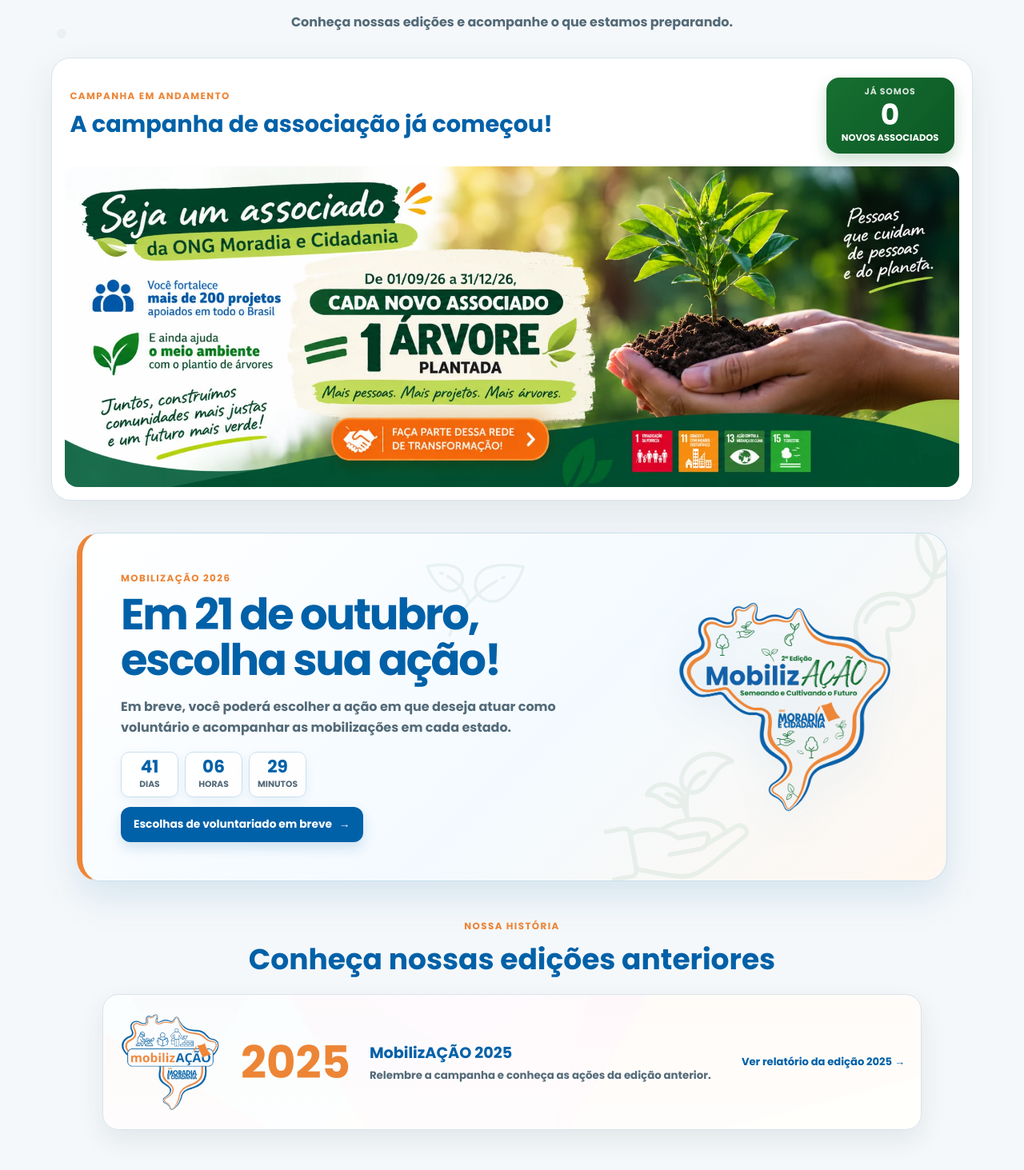
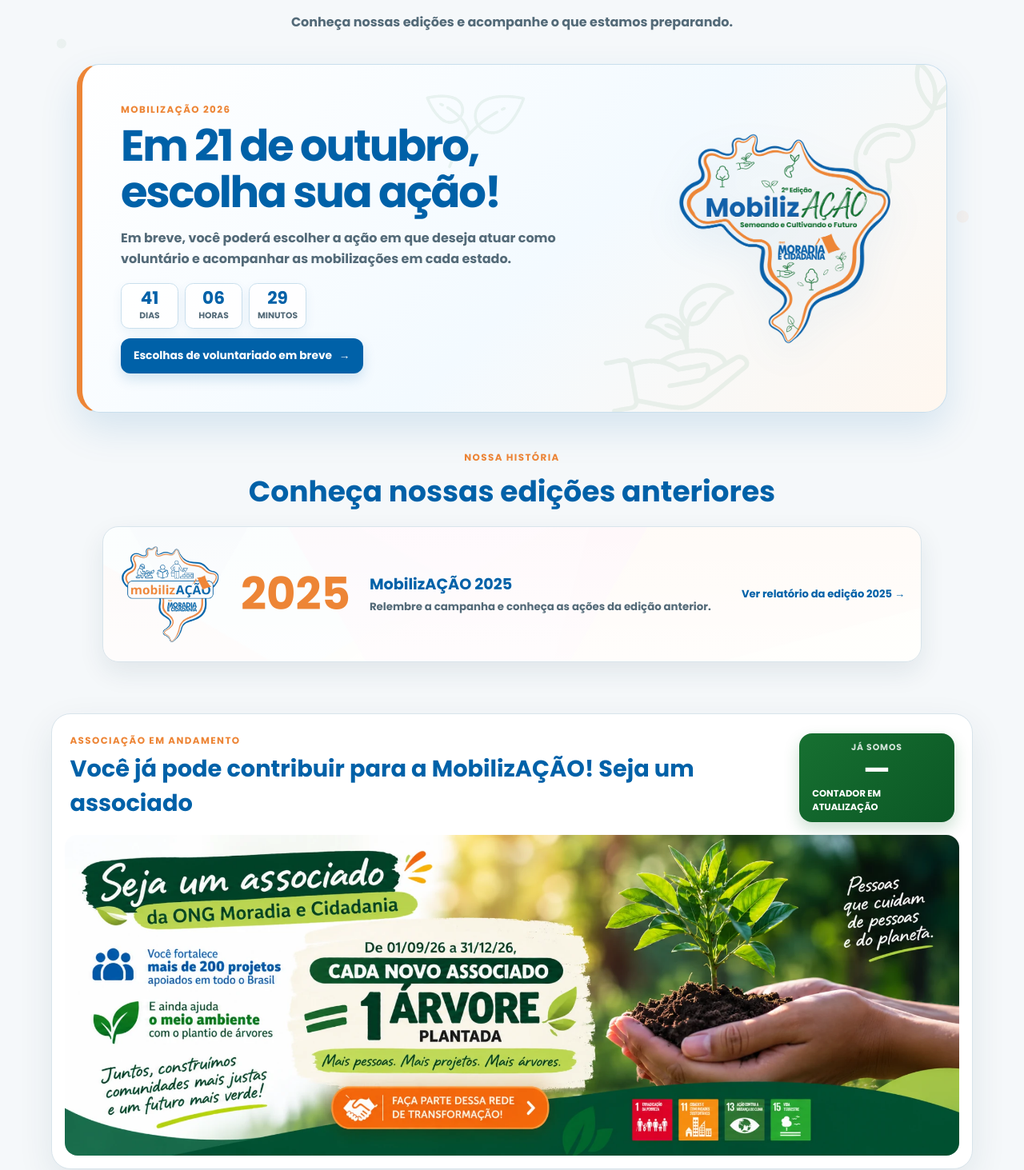
Before and after one commit to NataliaAraujo2/mobilizacao, a React (Vite) app: page / in a window 1280 px wide. Shown: the part 270-1733 px from the top of the page at 80% size. Built offline with nearby package versions, Linux system fonts and the light colour scheme; no server answers.

Commit message:
fix: ajustar espaçamento e login

```diff
--- a/src/pages/CampaignGateway.jsx
+++ b/src/pages/CampaignGateway.jsx
@@ -11,12 +11,13 @@
 
 function AssociatesCounter() {
   const [count, setCount] = useState(null);
+  const [unavailable, setUnavailable] = useState(false);
 
   useEffect(() => {
     let active = true;
     getNewAssociatesCount()
       .then((value) => { if (active) setCount(value); })
-      .catch(() => { if (active) setCount(0); });
+      .catch(() => { if (active) setUnavailable(true); });
     return () => { active = false; };
   }, []);
 
@@ -24,7 +25,7 @@
     <div className={styles.associatesCounter} aria-live="polite" aria-busy={count === null}>
       <small>Já somos</small>
       <strong>{count === null ? "—" : count.toLocaleString("pt-BR")}</strong>
-      <span>novos associados</span>
+      <span>{unavailable ? "contador em atualização" : "novos associados"}</span>
     </div>
   );
 }
@@ -79,22 +80,6 @@
         <p>Conheça nossas edições e acompanhe o que estamos preparando.</p>
       </section>
 
-      <section className={styles.activeCampaign} aria-labelledby="active-campaign-title">
-        <div className={styles.campaignHeading}>
-          <div>
-            <p className={styles.eyebrow}>Campanha em andamento</p>
-            <h2 id="active-campaign-title">A campanha de associação já começou!</h2>
-          </div>
-          <AssociatesCounter />
-        </div>
-        <img
-          src={associatesBanner}
-          alt="Seja um associado da ONG Moradia e Cidadania. De 1º de setembro a 31 de dezembro de 2026, cada novo associado representa uma árvore plantada."
-          width="1920"
-          height="689"
-        />
-      </section>
-
       <Link className={styles.mapTeaser} to="/2026" aria-labelledby="map-teaser-title">
         <img className={`${styles.kitElement} ${styles.kitLeaves}`} src={leavesElement} alt="" aria-hidden="true" />
         <img className={`${styles.kitElement} ${styles.kitGrowing}`} src={growingElement} alt="" aria-hidden="true" />
@@ -124,6 +109,22 @@
           <span className={styles.previousLink}>Ver relatório da edição 2025 <b aria-hidden="true">→</b></span>
         </Link>
       </section>
+
+      <section className={styles.activeCampaign} aria-labelledby="active-campaign-title">
+        <div className={styles.campaignHeading}>
+          <div>
+            <p className={styles.eyebrow}>Associação em andamento</p>
+            <h2 id="active-campaign-title">Você já pode contribuir para a MobilizAÇÃO! Seja um associado</h2>
+          </div>
+          <AssociatesCounter />
+        </div>
+        <img
+          src={associatesBanner}
+          alt="Seja um associado da ONG Moradia e Cidadania. De 1º de setembro a 31 de dezembro de 2026, cada novo associado representa uma árvore plantada."
+          width="1920"
+          height="689"
+        />
+      </section>
     </main>
   );
 }
--- a/src/pages/CampaignGateway.module.css
+++ b/src/pages/CampaignGateway.module.css
@@ -6,7 +6,7 @@
 .wordmark span { color: var(--brand-blue); font-size: clamp(2.5rem, 7vw, 4.5rem); font-weight: 800; letter-spacing: -.055em; }
 .wordmark em { margin-left: .06em; color: var(--brand-green); font-family: "Amithen", cursive; font-size: clamp(3rem, 8.5vw, 5.45rem); font-style: normal; font-weight: 400; letter-spacing: 0; transform: rotate(-2deg); }
 .intro > p:last-child { margin: .5rem auto 0; color: var(--text-muted); }
-.activeCampaign { width: min(100%, 72rem); margin: 0 auto 1.25rem; padding: clamp(.75rem, 2vw, 1rem); background: white; border: 1px solid var(--border); border-radius: 1.5rem; box-shadow: 0 1rem 2.8rem rgb(23 50 77 / 9%); }
+.activeCampaign { width: min(100%, 72rem); margin: clamp(2.5rem, 6vw, 4rem) auto 1.25rem; padding: clamp(.75rem, 2vw, 1rem); background: white; border: 1px solid var(--border); border-radius: 1.5rem; box-shadow: 0 1rem 2.8rem rgb(23 50 77 / 9%); }
 .activeCampaign > img { display: block; width: 100%; height: auto; border-radius: 1rem; }
 .campaignHeading { display: flex; align-items: center; justify-content: space-between; gap: 1.5rem; padding: .5rem .4rem 1rem; }
 .campaignHeading h2 { margin: .3rem 0 0; color: var(--brand-blue); font-size: clamp(1.25rem, 3vw, 1.8rem); }
--- a/src/pages/LoginPage.jsx
+++ b/src/pages/LoginPage.jsx
@@ -29,7 +29,7 @@
   const { user, claims, login } = useAuth();
   const navigate = useNavigate();
   const location = useLocation();
-  const [form, setForm] = useState({ email: "superadmin@example.test", password: "DevOnly123!" });
+  const [form, setForm] = useState({ email: "", password: "" });
   const [error, setError] = useState("");
   const [submitting, setSubmitting] = useState(false);
 
@@ -68,7 +68,6 @@
           {error && <p className={styles.error} role="alert">{error}</p>}
           <button type="submit" disabled={submitting}>{submitting ? "Entrando..." : "Entrar"}</button>
         </form>
-        {import.meta.env.DEV && <p className={styles.devNote}>Conta fictícia preenchida para testes locais.</p>}
       </section>
     </main>
   );
--- /dev/null
+++ b/src/pages/SuperAdminsPage.module.css
@@ -0,0 +1 @@
+.page{min-height:calc(100vh - 4rem);padding:clamp(1rem,5vw,4rem);display:grid;place-items:start center}.card{width:min(100%,38rem);padding:clamp(1.3rem,4vw,2.5rem);background:#fff;border:1px solid var(--border);border-radius:1.4rem;box-shadow:0 1rem 2.5rem #17324d18}.card>a{color:var(--brand-blue);font-weight:800;text-decoration:none}.eyebrow{margin:2rem 0 .3rem;color:var(--brand-orange);font-size:.75rem;font-weight:900;letter-spacing:.1em;text-transform:uppercase}.card h1{margin:0;color:var(--brand-blue);font-size:clamp(2rem,6vw,3rem)}.card form{display:grid;gap:.8rem;margin-top:1.5rem}.card label{display:grid;gap:.35rem;font-weight:800}.card input{padding:.75rem;border:1px solid #aac3d1;border-radius:.55rem}.card button{padding:.8rem;color:#fff;background:var(--brand-blue);border:0;border-radius:.55rem;font-weight:800}.error{color:#a32323}.credentials{display:grid;gap:.45rem;margin-top:1.3rem;padding:1rem;background:#eaf6ed;border:1px solid #b7dec1;border-radius:.7rem}.credentials small{margin-top:.4rem;color:#285e43}
```
Also changed, not shown: src/pages/SuperAdminsPage.jsx (added, +18 -0 lines).
